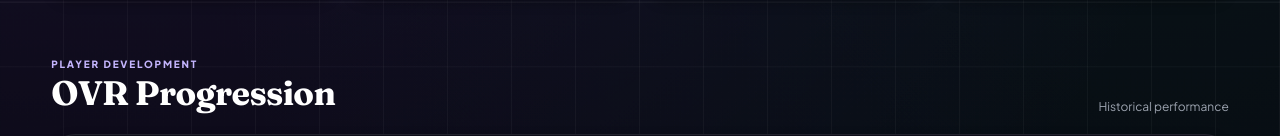
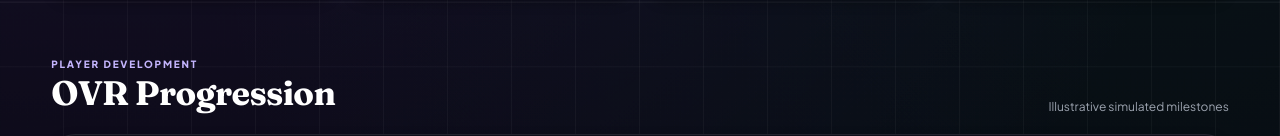
Before and after one commit to Omerking-AZE/Olympiad-Intelligence, a React (Vite) app in the folder web/: page / in a window 1280 px wide. Shown: the part 982-1118 px from the top of the page. Built offline with nearby package versions, Linux system fonts and the light colour scheme.

Commit message:
Label simulated progression as illustrative

```diff
--- a/web/src/components/ProgressChart.tsx
+++ b/web/src/components/ProgressChart.tsx
@@ -4,6 +4,7 @@ import type {
 
 type ProgressChartProps = {
   data: ProgressPoint[];
+  isDemo?: boolean;
 };
 
 function valueFor(
@@ -23,6 +24,7 @@ function valueFor(
 
 export default function ProgressChart({
   data,
+  isDemo = false,
 }: ProgressChartProps) {
   if (!data.length) {
     return (
@@ -143,7 +145,7 @@ export default function ProgressChart({
         </div>
 
         <span className="oi-section-note">
-          {data.length > 1 ? "Historical performance" : "One current snapshot · no history available"}
+          {isDemo ? "Illustrative simulated milestones" : data.length > 1 ? "Recorded performance history" : "One current snapshot · no history available"}
         </span>
       </div>
 
```
